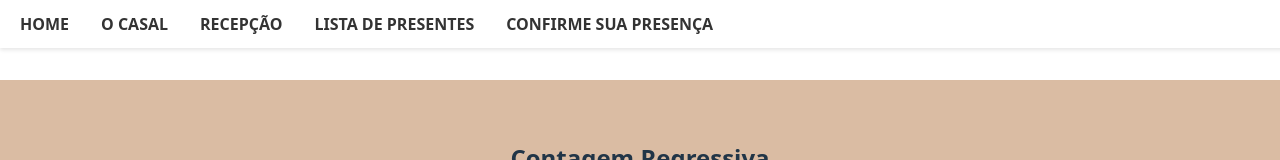
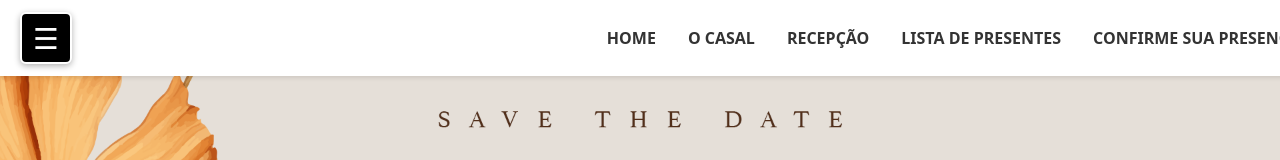
Before and after one commit to daniellops/casamento, a React (Vite) app: page / in a window 1280 px wide. Shown: the top 160 px of the page. Built offline with nearby package versions, Linux system fonts and the light colour scheme.

Commit message:
add capa

```diff
--- a/src/App.css
+++ b/src/App.css
@@ -13,6 +13,19 @@ section {
   padding: 20px 0;
   background-color: #ffffff; /* valor padrão, pode ser sobrescrito via props */
   overflow: hidden;
+}
+
+.capa-section {
+  width: 100%;
+  overflow: hidden;
+  background-color: #f5f0e9; /* tom suave para transição visual */
+}
+
+.capa-image {
+  width: 100%;
+  height: auto;
+  display: block;
+  object-fit: contain;
 }
 
 .header {
@@ -33,6 +46,17 @@ section {
   display: none;
   font-size: 1.8rem;
   cursor: pointer;
+  background-color: #000;       /* fundo preto */
+  color: #fff;                  /* ícone branco */
+  width: 48px;
+  height: 48px;
+  border-radius: 6px;
+  display: flex;
+  align-items: center;
+  justify-content: center;
+  border: 2px solid #fff;       /* borda branca para destacar */
+  box-shadow: 0 2px 6px rgba(0, 0, 0, 0.3); /* sombra leve */
+  z-index: 1001;                /* acima do menu */
 }
 
 .nav {
@@ -52,7 +76,36 @@ section {
   color: #e43;
 }
 
-/* Responsivo para telas menores */
+
+@media (max-width: 768px) {
+  .menu-toggle {
+    display: flex;
+  }
+
+  .nav {
+    position: absolute;
+    top: 60px;
+    left: 0;
+    width: 100%;
+    flex-direction: column;
+    background-color: #fff;
+    padding: 16px 0;
+    display: none;
+    box-shadow: 0 2px 8px rgba(0, 0, 0, 0.1);
+  }
+
+  .nav.open {
+    display: flex;
+  }
+
+  .nav a {
+    padding: 12px 20px;
+    font-size: 1rem;
+    border-bottom: 1px solid #eee;
+  }
+}
+
+/* Responsivo para telas menores
 @media (max-width: 768px) {
   .menu-toggle {
     display: block;
@@ -79,7 +132,7 @@ section {
     font-size: 1rem;
     border-bottom: 1px solid #eee;
   }
-}
+} */
 
 .contagem-section {
   background: #dabca3;
--- a/src/App.jsx
+++ b/src/App.jsx
@@ -5,6 +5,7 @@ import Contagem from './components/Contagem';
 import Separador from './components/Separador';
 import ConfirmarPresenca from './components/ConfirmarPresenca';
 import Casal from './components/Casal';
+import Capa from './components/Capa'
 
 import './App.css';
 
@@ -12,7 +13,8 @@ export default function App() {
   return (
     <div>
       <Header />
-      <main style={{ paddingTop: "80px" }}>
+      <main>
+        <Capa />
         <Contagem />
         <Separador />
         <Casal />
--- /dev/null
+++ b/src/components/Capa.jsx
@@ -0,0 +1,13 @@
+import React from "react";
+
+export default function Capa() {
+  return (
+    <div className="capa-section">
+      <img
+        src="/arte-bg.png"
+        alt="Save the Date Talita & Lucas"
+        className="capa-image"
+      />
+    </div>
+  );
+}
```
Also changed, not shown: public/arte-bg.png (added).
